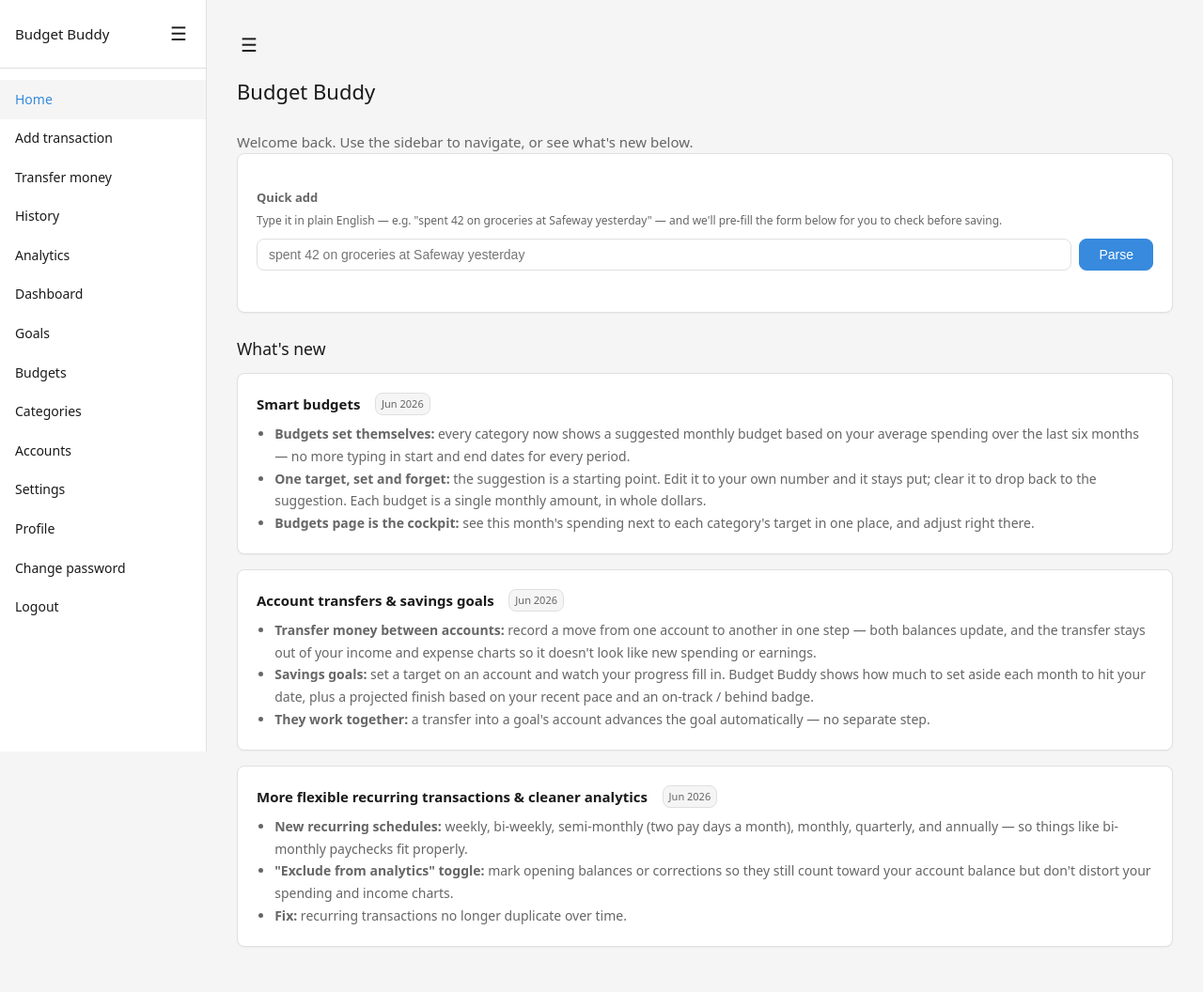
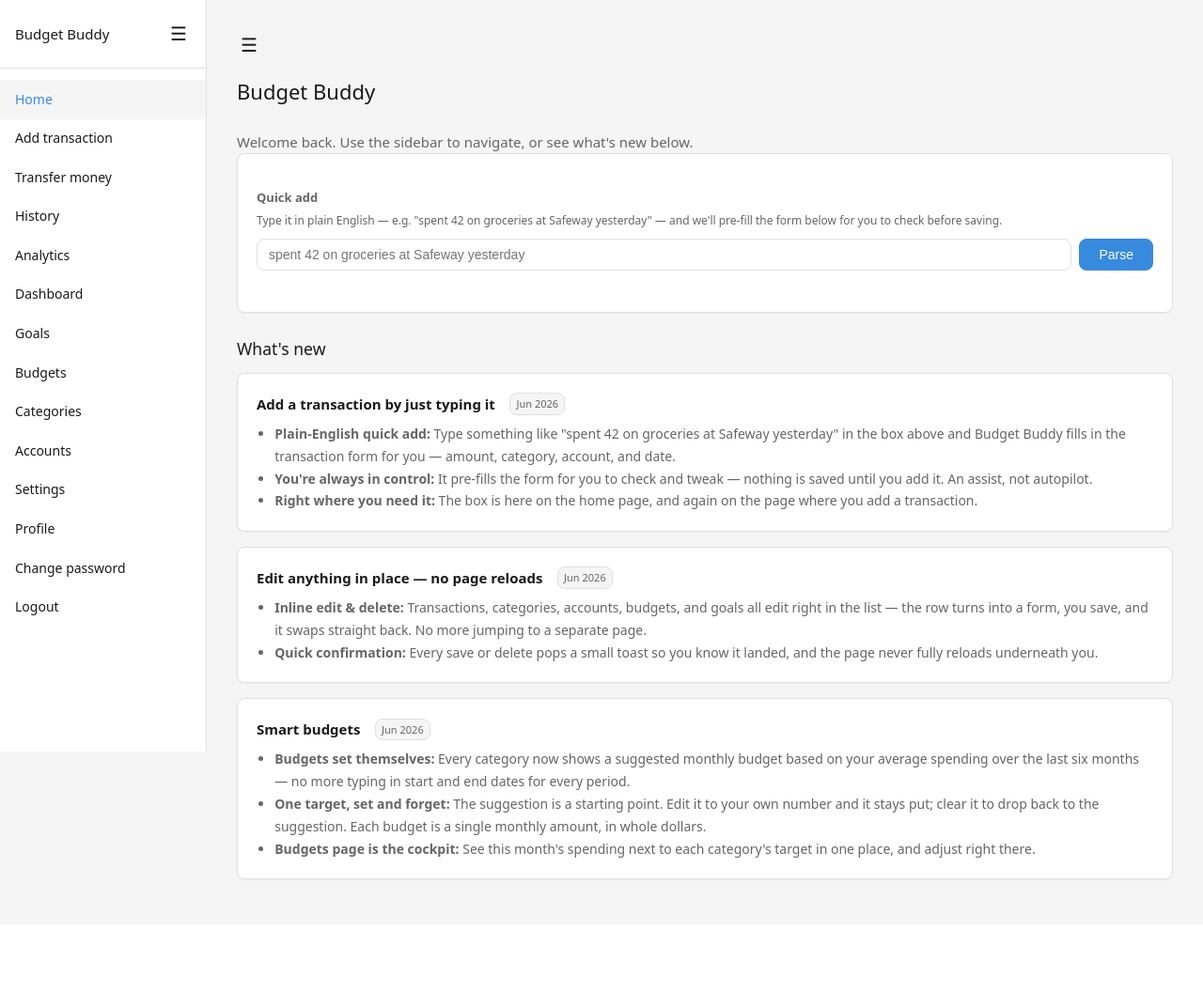
Before and after one commit to CaddisMaster/budget-buddy-archive, a Flask app: page / in a window 1280 px wide. Shown: the whole page at 94% size. After the commit the page ends 937 px from the top, so only its background shows below. Run offline with Flask 3, Linux system fonts and the light colour scheme; the visitor is signed in with stand-in values (Sample User, id 1); some libraries are stand-ins or nearby versions.

Commit message:
Refresh homepage cards + README; remove screenshots
- Home "What's new" cards updated to the three newest features: AI
  natural-language quick add (v9), inline editing / no reloads (v8), and
  smart budgets (v7); dropped the transfers/goals and recurring cards per the
  "newest 3" convention. Tidied card punctuation (capitalize after colons,
  drop stray mid-sentence capitals).
- README brought current: AI quick add, inline editing, transfers, and goals
  in Features; HTMX + Anthropic/Claude in the tech stack; goals table +
  transfer columns in the schema; ai.py/helpers.py/partials/CI in the
  structure; optional ANTHROPIC_API_KEY in setup; broadened testing notes.
- Removed the screenshots section and the 8 image files (too much upkeep per
  release; live-demo link + text descriptions carry it).

No app logic or schema change; 124 tests green.

```diff
--- a/app/templates/index.html
+++ b/app/templates/index.html
@@ -13,53 +13,48 @@
 {# Add the newest entry at the top. Keep at most 3 cards — drop the oldest. #}
 <div class="card">
   <div style="display:flex;align-items:center;gap:0.6rem;margin-bottom:0.5rem">
-    <strong>Smart budgets</strong>
+    <strong>Add a transaction by just typing it</strong>
     <span class="recurring-badge">Jun 2026</span>
   </div>
   <ul style="margin:0;padding-left:1.2rem;color:var(--text-muted);font-size:14px;line-height:1.7">
-    <li><strong>Budgets set themselves:</strong> every category now shows a
-        suggested monthly budget based on your average spending over the last six
-        months — no more typing in start and end dates for every period.</li>
-    <li><strong>One target, set and forget:</strong> the suggestion is a starting
-        point. Edit it to your own number and it stays put; clear it to drop back to
-        the suggestion. Each budget is a single monthly amount, in whole dollars.</li>
-    <li><strong>Budgets page is the cockpit:</strong> see this month's spending next
-        to each category's target in one place, and adjust right there.</li>
+    <li><strong>Plain-English quick add:</strong> Type something like "spent 42 on
+        groceries at Safeway yesterday" in the box above and Budget Buddy fills in
+        the transaction form for you — amount, category, account, and date.</li>
+    <li><strong>You're always in control:</strong> It pre-fills the form for you to
+        check and tweak — nothing is saved until you add it. An assist, not autopilot.</li>
+    <li><strong>Right where you need it:</strong> The box is here on the home page,
+        and again on the page where you add a transaction.</li>
   </ul>
 </div>
 
 <div class="card">
   <div style="display:flex;align-items:center;gap:0.6rem;margin-bottom:0.5rem">
-    <strong>Account transfers &amp; savings goals</strong>
+    <strong>Edit anything in place — no page reloads</strong>
     <span class="recurring-badge">Jun 2026</span>
   </div>
   <ul style="margin:0;padding-left:1.2rem;color:var(--text-muted);font-size:14px;line-height:1.7">
-    <li><strong>Transfer money between accounts:</strong> record a move from one
-        account to another in one step — both balances update, and the transfer
-        stays out of your income and expense charts so it doesn't look like new
-        spending or earnings.</li>
-    <li><strong>Savings goals:</strong> set a target on an account and watch your
-        progress fill in. Budget Buddy shows how much to set aside each month to
-        hit your date, plus a projected finish based on your recent pace and an
-        on-track / behind badge.</li>
-    <li><strong>They work together:</strong> a transfer into a goal's account
-        advances the goal automatically — no separate step.</li>
+    <li><strong>Inline edit &amp; delete:</strong> Transactions, categories, accounts,
+        budgets, and goals all edit right in the list — the row turns into a form,
+        you save, and it swaps straight back. No more jumping to a separate page.</li>
+    <li><strong>Quick confirmation:</strong> Every save or delete pops a small toast
+        so you know it landed, and the page never fully reloads underneath you.</li>
   </ul>
 </div>
 
 <div class="card">
   <div style="display:flex;align-items:center;gap:0.6rem;margin-bottom:0.5rem">
-    <strong>More flexible recurring transactions &amp; cleaner analytics</strong>
+    <strong>Smart budgets</strong>
     <span class="recurring-badge">Jun 2026</span>
   </div>
   <ul style="margin:0;padding-left:1.2rem;color:var(--text-muted);font-size:14px;line-height:1.7">
-    <li><strong>New recurring schedules:</strong> weekly, bi-weekly, semi-monthly
-        (two pay days a month), monthly, quarterly, and annually — so things like
-        bi-monthly paychecks fit properly.</li>
-    <li><strong>"Exclude from analytics" toggle:</strong> mark opening balances or
-        corrections so they still count toward your account balance but don't distort
-        your spending and income charts.</li>
-    <li><strong>Fix:</strong> recurring transactions no longer duplicate over time.</li>
+    <li><strong>Budgets set themselves:</strong> Every category now shows a
+        suggested monthly budget based on your average spending over the last six
+        months — no more typing in start and end dates for every period.</li>
+    <li><strong>One target, set and forget:</strong> The suggestion is a starting
+        point. Edit it to your own number and it stays put; clear it to drop back to
+        the suggestion. Each budget is a single monthly amount, in whole dollars.</li>
+    <li><strong>Budgets page is the cockpit:</strong> See this month's spending next
+        to each category's target in one place, and adjust right there.</li>
   </ul>
 </div>
 {% endblock %}
```
Also changed, not shown: README.md, 8 other files.
